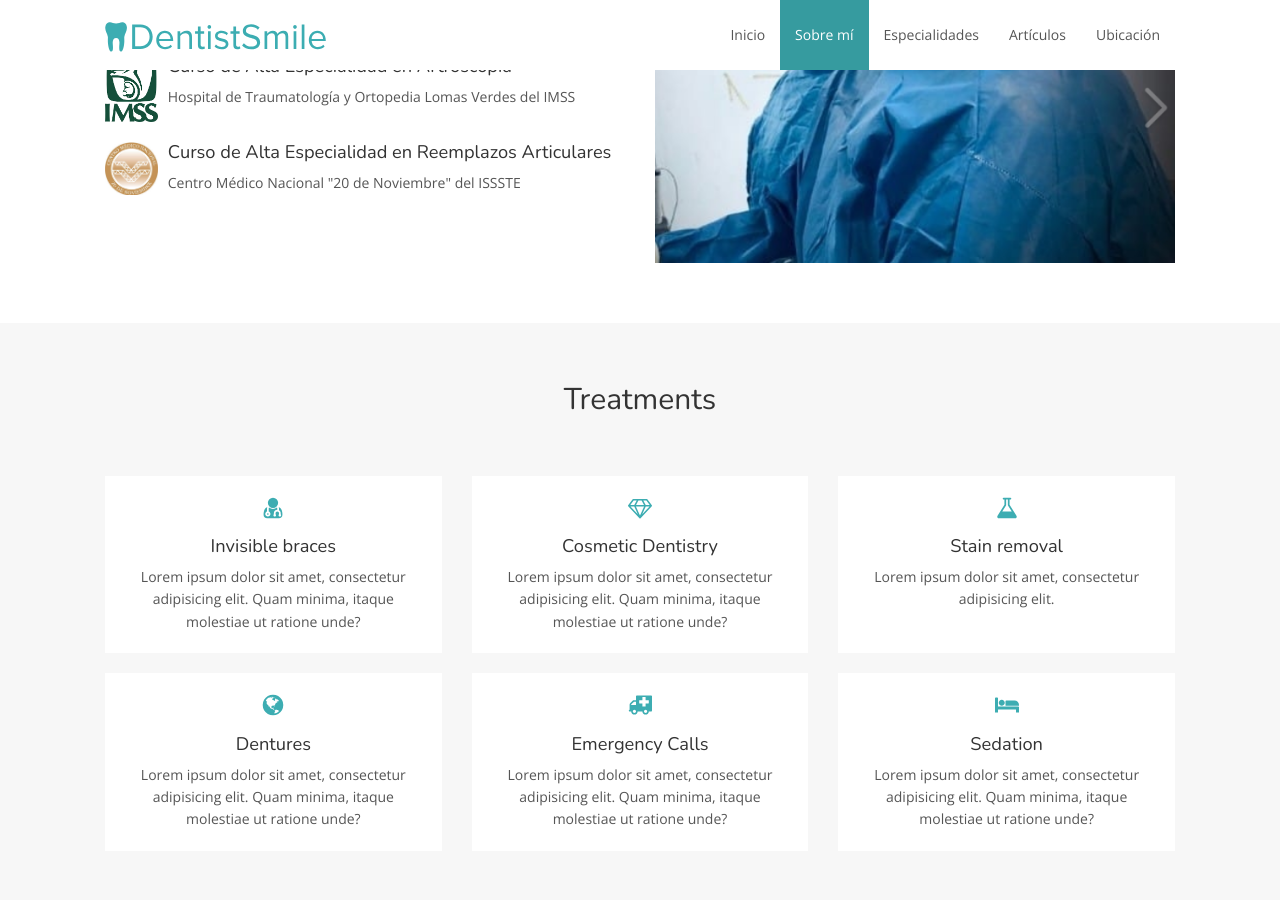
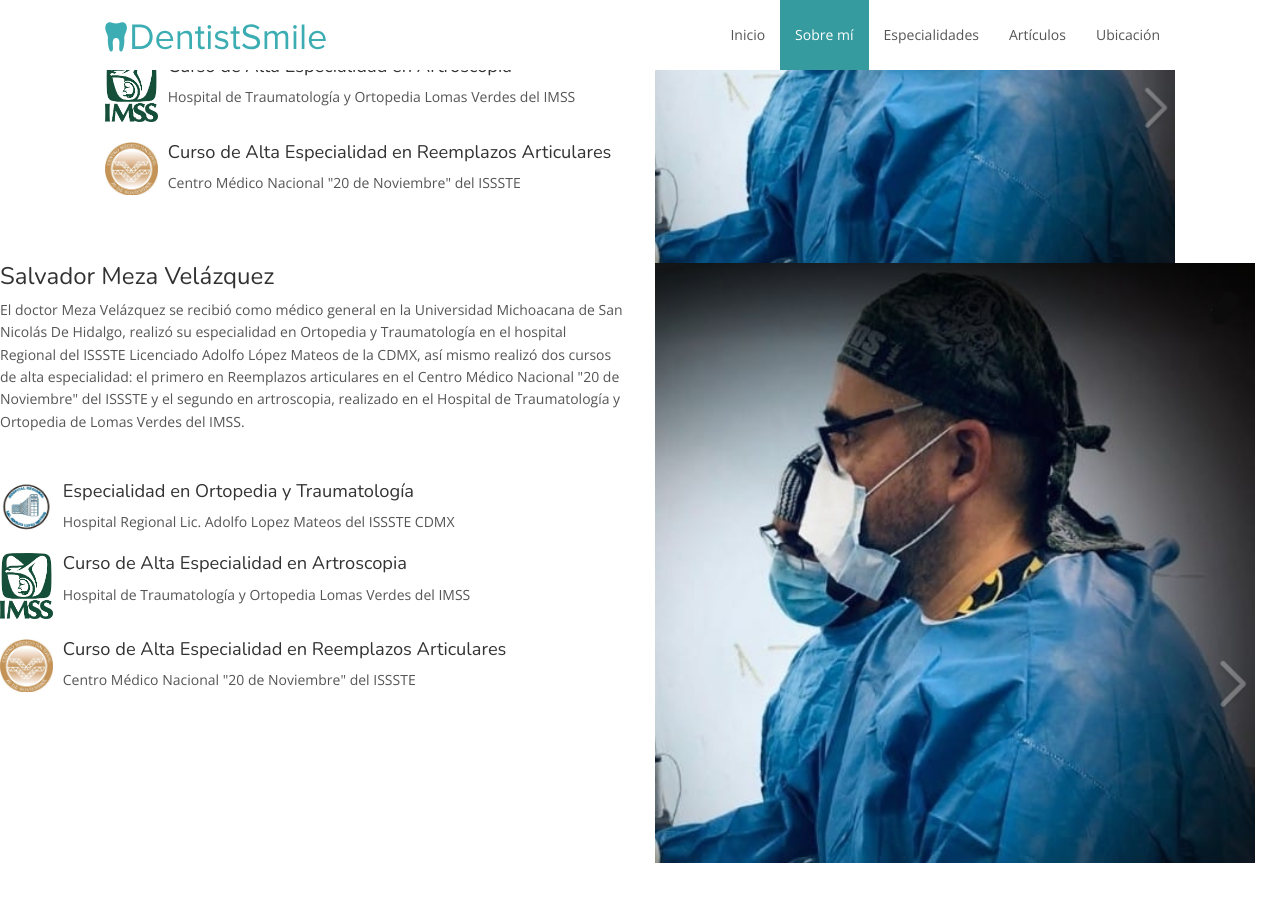
Before and after one commit to kecho05/dr, a Jekyll site: the page built from index.html, in a window 1280 px wide and 900 px high, scrolled down 1238 px. Built offline with Jekyll 4.4.1, drawn with Linux system fonts in a browser that asks for light colours; nearby versions of some CDN libraries.

Commit message:
Update index.html

```diff
--- a/index.html
+++ b/index.html
@@ -85,6 +85,52 @@ layout: default
         <h2 class="section-title">Sobre mí</h2>
 
         <div class="row">
+            <div class="col-sm-6">
+                <h3>Salvador Meza Velázquez</h3>
+                <p>El doctor Meza Velázquez se recibió como médico general en la Universidad Michoacana de San Nicolás De Hidalgo, realizó su especialidad en Ortopedia y Traumatología en el hospital Regional del ISSSTE Licenciado Adolfo López Mateos de la CDMX, así mismo realizó dos cursos de alta especialidad: el primero en Reemplazos articulares en el Centro Médico Nacional "20 de Noviembre" del ISSSTE y el segundo en artroscopia, realizado en el Hospital de Traumatología y Ortopedia de Lomas Verdes del IMSS.</p>
+                <br>
+                <div class="media">
+                    <div class="media-left">
+                        <div class="boxed-icon">
+                            <img src="img/about_list_1.jpg" alt="...">
+                        </div>
+                    </div>
+                    <div class="media-body">
+                        <h4>Especialidad en Ortopedia y Traumatología </h4>
+                        <p>Hospital Regional Lic. Adolfo Lopez Mateos del ISSSTE CDMX</p>
+                    </div>
+                </div>
+
+                <div class="media">
+                    <div class="media-left">
+                        <div class="boxed-icon">
+                            <img src="img/about_list_2.png" alt="...">
+                        </div>
+                    </div>
+                    <div class="media-body">
+                        <h4>Curso de Alta Especialidad en Artroscopia</h4>
+                        <p>Hospital de Traumatología y Ortopedia Lomas Verdes del IMSS</p>
+                    </div>
+                </div>
+
+                <div class="media">
+                    <div class="media-left">
+                        <div class="boxed-icon">
+                            <img src="img/about_list_3.jpg" alt="...">
+                        </div>
+                    </div>
+                    <div class="media-body">
+                         <h4>Curso de Alta Especialidad en Reemplazos Articulares</h4>
+                        <p>Centro Médico Nacional "20 de Noviembre" del ISSSTE</p>
+                    </div>
+                </div>
+            </div>
+            <div class="col-sm-6">
+                <img src="img/about_1.png" alt="...">
+            </div>
+        </div>
+    </div>
+    <div class="row">
             <div class="col-sm-6">
                 <h3>Salvador Meza Velázquez</h3>
                 <p>El doctor Meza Velázquez se recibió como médico general en la Universidad Michoacana de San Nicolás De Hidalgo, realizó su especialidad en Ortopedia y Traumatología en el hospital Regional del ISSSTE Licenciado Adolfo López Mateos de la CDMX, así mismo realizó dos cursos de alta especialidad: el primero en Reemplazos articulares en el Centro Médico Nacional "20 de Noviembre" del ISSSTE y el segundo en artroscopia, realizado en el Hospital de Traumatología y Ortopedia de Lomas Verdes del IMSS.</p>
```
